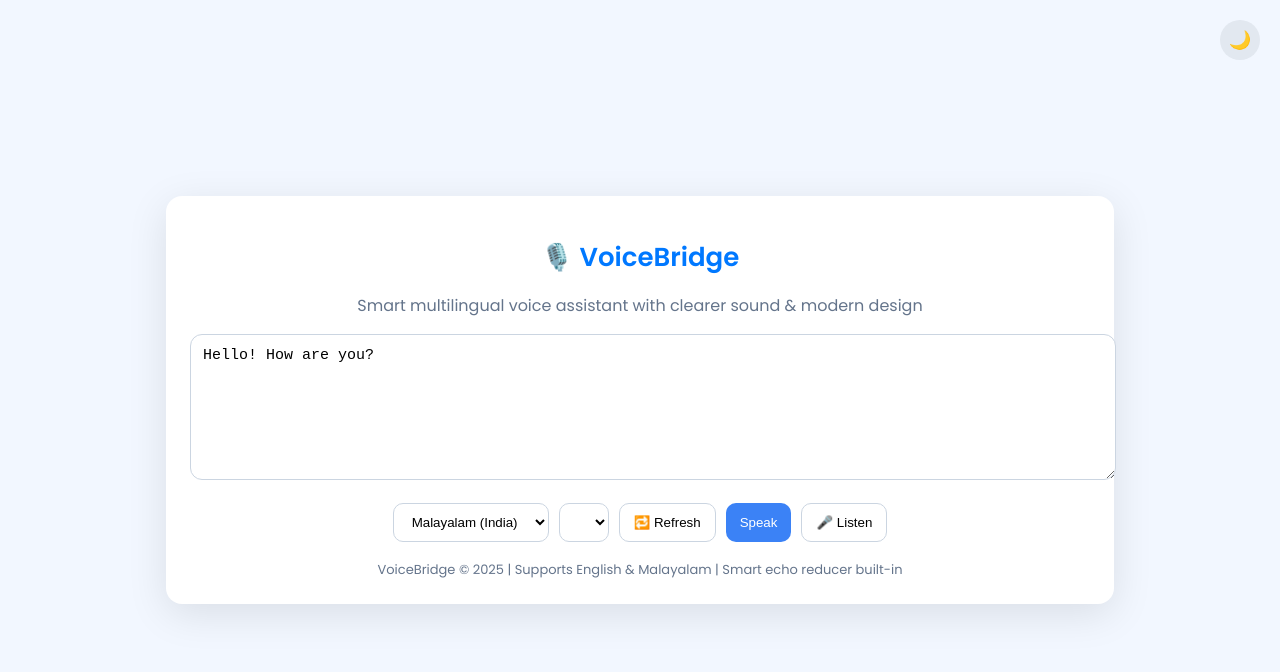
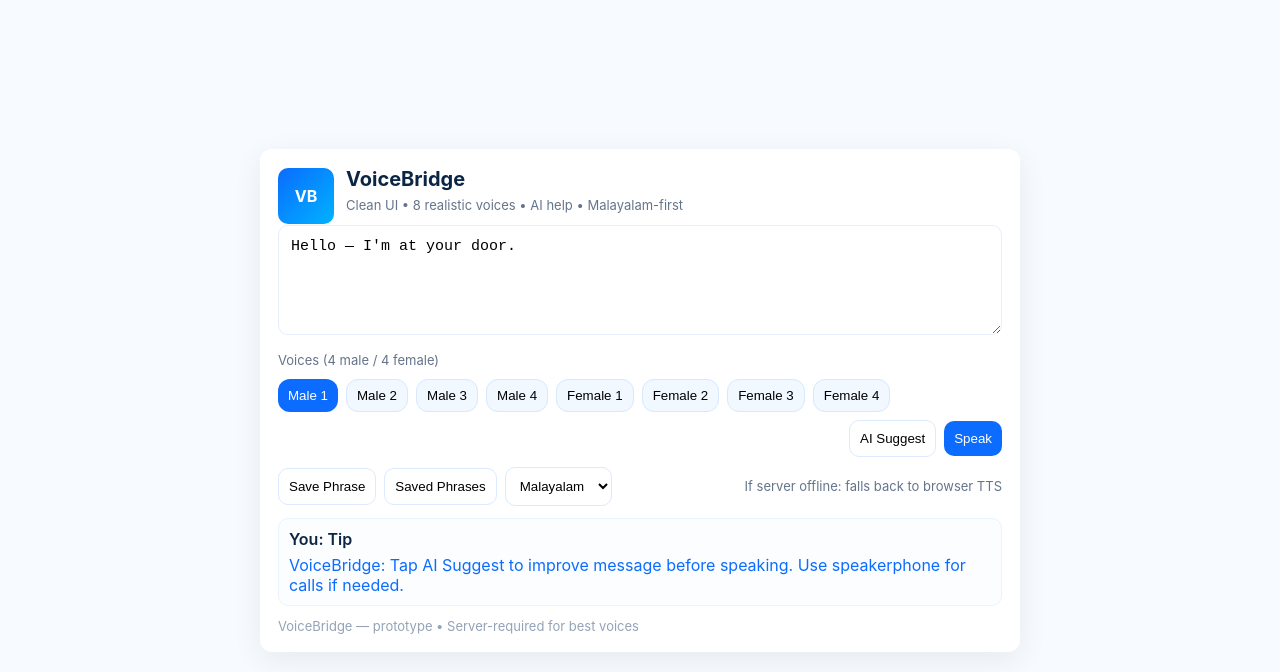
Before and after one commit to adhil010101/voice-bridge-public, a plain HTML site: page index.html in a window 1280 px wide. Drawn offline with Linux system fonts and the light colour scheme.

Commit message:
Refactor index.html for improved UI and accessibility
Updated the UI and styles for the VoiceBridge application, simplifying the layout and improving accessibility features.

```diff
--- a/index.html
+++ b/index.html
@@ -1,261 +1,219 @@
 <!doctype html>
 <html lang="en">
 <head>
-  <meta charset="utf-8" />
-  <meta name="viewport" content="width=device-width,initial-scale=1" />
-  <title>VoiceBridge — Smart Communication</title>
-  <link rel="preconnect" href="https://fonts.googleapis.com">
-  <link rel="preconnect" href="https://fonts.gstatic.com" crossorigin>
-  <link href="https://fonts.googleapis.com/css2?family=Poppins:wght@400;500;600&display=swap" rel="stylesheet">
+<meta charset="utf-8"/>
+<meta name="viewport" content="width=device-width,initial-scale=1"/>
+<title>VoiceBridge — Simple</title>
 <style>
-    :root {
-      --primary: #0078ff;
-      --bg-light: #f2f7ff;
-      --bg-dark: #0f172a;
-      --card: #ffffff;
-      --text-dark: #1e293b;
-      --text-light: #f8fafc;
-      --accent: #3b82f6;
-      font-family: 'Poppins', sans-serif;
-    }
-
-    body {
-      margin: 0;
-      background: var(--bg-light);
-      color: var(--text-dark);
-      display: flex;
-      align-items: center;
-      justify-content: center;
-      min-height: 100vh;
-      transition: background 0.3s, color 0.3s;
-    }
-
-    .container {
-      width: 100%;
-      max-width: 900px;
-      background: var(--card);
-      border-radius: 16px;
-      box-shadow: 0 10px 40px rgba(0,0,0,0.1);
-      padding: 24px;
-      text-align: center;
-    }
-
-    h1 {
-      margin-bottom: 8px;
-      font-size: 26px;
-      color: var(--primary);
-    }
-
-    p.desc {
-      color: #64748b;
-      margin-bottom: 16px;
-    }
-
-    textarea {
-      width: 100%;
-      min-height: 120px;
-      border-radius: 12px;
-      padding: 12px;
-      border: 1px solid #cbd5e1;
-      font-size: 15px;
-      resize: vertical;
-      outline: none;
-    }
-
-    .controls {
-      margin-top: 16px;
-      display: flex;
-      flex-wrap: wrap;
-      justify-content: center;
-      gap: 10px;
-    }
-
-    select, button {
-      padding: 10px 14px;
-      border-radius: 10px;
-      border: 1px solid #cbd5e1;
-      background: #fff;
-      font-weight: 500;
-      cursor: pointer;
-      transition: all 0.2s;
-    }
-
-    button.primary {
-      background: var(--accent);
-      color: white;
-      border: none;
-    }
-
-    button.primary:hover {
-      background: #2563eb;
-    }
-
-    .chip {
-      display: inline-block;
-      padding: 8px 14px;
-      border-radius: 20px;
-      background: #eff6ff;
-      border: 1px solid #bfdbfe;
-      margin: 4px;
-      cursor: pointer;
-      transition: 0.2s;
-    }
-
-    .chip:hover {
-      background: #dbeafe;
-    }
-
-    footer {
-      margin-top: 18px;
-      font-size: 13px;
-      color: #64748b;
-    }
-
-    .dark-mode {
-      background: var(--bg-dark);
-      color: var(--text-light);
-    }
-
-    .dark-mode .container {
-      background: #1e293b;
-    }
-
-    .dark-mode textarea, .dark-mode select, .dark-mode button {
-      background: #334155;
-      color: #f1f5f9;
-      border-color: #475569;
-    }
-
-    .dark-toggle {
-      position: absolute;
-      top: 20px;
-      right: 20px;
-      background: #e2e8f0;
-      border: none;
-      border-radius: 50%;
-      width: 40px;
-      height: 40px;
-      cursor: pointer;
-      font-size: 18px;
-      display: flex;
-      align-items: center;
-      justify-content: center;
-    }
-
-    .dark-mode .dark-toggle {
-      background: #475569;
-      color: #f8fafc;
-    }
+  :root{--accent:#0b6cff;--muted:#64748b;--card:#fff}
+  *{box-sizing:border-box} body{font-family:Inter,system-ui,Arial;margin:0;background:#f7fbff;color:#0b2545;display:flex;align-items:center;justify-content:center;min-height:100vh}
+  .app{width:100%;max-width:760px;background:var(--card);border-radius:12px;box-shadow:0 8px 30px rgba(2,6,23,0.07);padding:18px}
+  header{display:flex;align-items:center;gap:12px}
+  .logo{width:56px;height:56px;border-radius:10px;background:linear-gradient(135deg,var(--accent),#00b2ff);color:white;display:flex;align-items:center;justify-content:center;font-weight:700}
+  h1{margin:0;font-size:20px}
+  p.lead{margin:6px 0 12px;color:var(--muted);font-size:13px}
+  textarea{width:100%;min-height:110px;padding:12px;border-radius:10px;border:1px solid #e6eefc;resize:vertical;font-size:15px}
+  .row{display:flex;gap:8px;margin-top:10px;align-items:center;flex-wrap:wrap}
+  select,button,input{padding:10px;border-radius:10px;border:1px solid #dbeafe;background:#fff}
+  button.primary{background:var(--accent);color:#fff;border:0}
+  .voices{display:flex;gap:8px;flex-wrap:wrap;margin-top:10px}
+  .voice-chip{padding:8px 10px;border-radius:12px;background:#f1f8ff;border:1px solid #d6e9ff;cursor:pointer}
+  .voice-chip.active{background:var(--accent);color:#fff;border:0}
+  .history{margin-top:12px;border-radius:10px;padding:10px;background:#fbfdff;border:1px solid #eaf4ff;max-height:220px;overflow:auto}
+  .hist-user{color:#0b2545;font-weight:600}
+  .hist-assist{color:#0b6cff;margin-top:6px}
+  .small{font-size:13px;color:var(--muted)}
+  footer{margin-top:12px;font-size:13px;color:#94a3b8}
 </style>
 </head>
 <body>
-  <button class="dark-toggle" id="themeToggle">🌙</button>
-  <div class="container">
-    <h1>🎙️ VoiceBridge</h1>
-    <p class="desc">Smart multilingual voice assistant with clearer sound & modern design</p>
+  <div class="app" role="application" aria-label="VoiceBridge app">
+    <header>
+      <div class="logo">VB</div>
+      <div>
+        <h1>VoiceBridge</h1>
+        <p class="lead">Clean UI • 8 realistic voices • AI help • Malayalam-first</p>
+      </div>
+    </header>
 
-    <textarea id="text" placeholder="Type something to speak...">Hello! How are you?</textarea>
+    <textarea id="text" placeholder="Type message...">Hello — I'm at your door.</textarea>
 
-    <div class="controls">
-      <select id="lang"></select>
-      <select id="voice"></select>
-      <button id="refreshVoices">🔁 Refresh</button>
-      <button class="primary" id="speakBtn">Speak</button>
-      <button id="recordBtn">🎤 Listen</button>
+    <div class="row">
+      <div>
+        <label class="small">Voices (4 male / 4 female)</label>
+        <div class="voices" id="voices"></div>
       </div>
 
-    <div id="phrases"></div>
+      <div style="margin-left:auto;display:flex;gap:8px;align-items:center">
+        <button id="aiCorrectBtn">AI Suggest</button>
+        <button id="speakBtn" class="primary">Speak</button>
+      </div>
+    </div>
 
-    <footer>
-      VoiceBridge © 2025 | Supports English & Malayalam | Smart echo reducer built-in
-    </footer>
+    <div class="row" style="margin-top:10px">
+      <button id="saveBtn">Save Phrase</button>
+      <button id="playSavedBtn">Saved Phrases</button>
+      <select id="langSelect"><option value="ml-IN">Malayalam</option><option value="en-IN">English</option></select>
+      <div style="margin-left:auto" class="small">If server offline: falls back to browser TTS</div>
+    </div>
+
+    <div class="history" id="history" aria-live="polite"></div>
+
+    <footer>VoiceBridge — prototype • Server-required for best voices</footer>
   </div>
 
 <script>
-    // --- Initialization ---
-    const langSelect = document.getElementById('lang');
-    const voiceSelect = document.getElementById('voice');
+/* ---------- Configuration ---------- */
+/* These are placeholder voice IDs. Replace them with real voice IDs from ElevenLabs
+   (the server will use the real IDs). The frontend only needs short labels. */
+
+const PRESET_VOICES = [
+  { id: 'male_1', label: 'Male 1' },
+  { id: 'male_2', label: 'Male 2' },
+  { id: 'male_3', label: 'Male 3' },
+  { id: 'male_4', label: 'Male 4' },
+  { id: 'female_1', label: 'Female 1' },
+  { id: 'female_2', label: 'Female 2' },
+  { id: 'female_3', label: 'Female 3' },
+  { id: 'female_4', label: 'Female 4' }
+];
+let selectedVoice = PRESET_VOICES[0].id;
+
+/* ---------- DOM ---------- */
+const voicesWrap = document.getElementById('voices');
 const speakBtn = document.getElementById('speakBtn');
-    const refreshVoicesBtn = document.getElementById('refreshVoices');
 const textEl = document.getElementById('text');
-    const themeToggle = document.getElementById('themeToggle');
+const historyEl = document.getElementById('history');
+const aiCorrectBtn = document.getElementById('aiCorrectBtn');
+const langSelect = document.getElementById('langSelect');
 
-    const LANGS = [
-      ['en-IN','English (India)'],
-      ['ml-IN','Malayalam (India)'],
-      ['hi-IN','Hindi (India)'],
-    ];
-
-    LANGS.forEach(([code,label])=>{
-      const opt=document.createElement('option');
-      opt.value=code; opt.textContent=label;
-      langSelect.appendChild(opt);
-    });
-    langSelect.value='ml-IN';
-
-    let voices=[];
-    function loadVoices(){
-      voices=speechSynthesis.getVoices();
-      voiceSelect.innerHTML='';
-      voices.forEach((v,i)=>{
-        const o=document.createElement('option');
-        o.value=i; o.textContent=v.name+' ('+v.lang+')';
-        voiceSelect.appendChild(o);
+/* Render voice chips (max 8) */
+function renderVoices(){
+  voicesWrap.innerHTML = '';
+  PRESET_VOICES.forEach(v=>{
+    const b = document.createElement('button');
+    b.className = 'voice-chip' + (v.id===selectedVoice ? ' active' : '');
+    b.textContent = v.label;
+    b.onclick = ()=>{ selectedVoice = v.id; renderVoices(); };
+    voicesWrap.appendChild(b);
   });
 }
-    if('speechSynthesis' in window){
-      speechSynthesis.onvoiceschanged=loadVoices;
-      setTimeout(loadVoices,300);
+renderVoices();
+
+/* Save / history helpers */
+function addHistory(user, assistant){
+  const userDiv = document.createElement('div');
+  userDiv.innerHTML = `<div class="hist-user">You: ${escapeHtml(user)}</div>`;
+  historyEl.appendChild(userDiv);
+  if(assistant){
+    const aDiv = document.createElement('div');
+    aDiv.className = 'hist-assist';
+    aDiv.innerHTML = `VoiceBridge: ${escapeHtml(assistant)}`;
+    historyEl.appendChild(aDiv);
+  }
+  historyEl.scrollTop = historyEl.scrollHeight;
+}
+function escapeHtml(s){ return s.replace(/&/g,'&amp;').replace(/</g,'&lt;').replace(/>/g,'&gt;'); }
+
+/* ---------- AI Suggest (calls /api/ai-correct) ---------- */
+aiCorrectBtn.onclick = async ()=>{
+  const txt = textEl.value.trim();
+  if(!txt){ alert('Type something first'); return; }
+  addHistory(txt, '—');
+  try{
+    const res = await fetch('/api/ai-correct', {
+      method:'POST',
+      headers:{'Content-Type':'application/json'},
+      body: JSON.stringify({ text: txt, lang: langSelect.value })
+    });
+    if(!res.ok) throw new Error('AI server error');
+    const data = await res.json();
+    textEl.value = data.corrected || txt;
+    // update last assistant text
+    const last = historyEl.querySelector('.hist-assist:last-child');
+    if(last) last.textContent = 'VoiceBridge: ' + (data.corrected || txt);
+  }catch(err){
+    // fallback: simple lightweight correction locally
+    const corrected = offlineCorrect(txt);
+    textEl.value = corrected;
+    const last = historyEl.querySelector('.hist-assist:last-child');
+    if(last) last.textContent = 'VoiceBridge: ' + corrected + ' (local)';
+  }
+};
+
+/* small offline correction fallback */
+function offlineCorrect(s){
+  s = s.replace(/\s+/g,' ').trim();
+  if(/^[A-Za-z]/.test(s)){ s = s.charAt(0).toUpperCase() + s.slice(1); if(!/[.?!]$/.test(s)) s+='.'; }
+  return s;
 }
 
-    function speakText(text){
-      speechSynthesis.cancel();
-      const utter=new SpeechSynthesisUtterance(text);
-      const selLang=langSelect.value;
-      utter.lang=selLang;
-      utter.rate=1;
-      utter.pitch=1;
-      // attempt to use cleaner voices
-      const vIndex=voiceSelect.value;
-      if(voices[vIndex]) utter.voice=voices[vIndex];
-      // reduce echo by short pause and adjust volume
-      utter.volume=0.9;
-      speechSynthesis.speak(utter);
+/* ---------- Speak: primary flow ----------
+   1) try server /api/tts (server calls ElevenLabs and returns audio)
+   2) if server fails, fallback to browser speechSynthesis
+*/
+speakBtn.onclick = async ()=>{
+  const txt = textEl.value.trim();
+  if(!txt){ alert('Type something'); return; }
+  addHistory(txt);
+  // try server tts
+  try{
+    const resp = await fetch('/api/tts', {
+      method:'POST',
+      headers:{'Content-Type':'application/json'},
+      body: JSON.stringify({ text: txt, voice: selectedVoice, lang: langSelect.value })
+    });
+    if(!resp.ok) throw new Error('TTS server failed');
+    // response is audio/mpeg
+    const blob = await resp.blob();
+    const url = URL.createObjectURL(blob);
+    await playAudioUrl(url);
+    addHistory('', '(played with server voice)');
+    URL.revokeObjectURL(url);
+    return;
+  }catch(e){
+    // fallback to browser TTS
+    console.warn('Server TTS failed, falling back to browser TTS', e);
+    browserSpeak(txt, langSelect.value);
+    addHistory('', '(played with browser TTS)');
+  }
+};
+
+function playAudioUrl(url){
+  return new Promise((resolve, reject) => {
+    const a = new Audio(url);
+    a.onended = ()=> resolve();
+    a.onerror = (err)=> reject(err);
+    a.play().catch(reject);
+  });
 }
 
-    speakBtn.onclick=()=>{
-      const text=textEl.value.trim();
-      if(!text)return alert('Type something first!');
-      speakText(text);
+/* browser fallback */
+function browserSpeak(text, lang){
+  if(!('speechSynthesis' in window)){ alert('No TTS available'); return; }
+  speechSynthesis.cancel();
+  const u = new SpeechSynthesisUtterance(text);
+  u.lang = lang || 'en-IN';
+  u.rate = 1.0; u.pitch = 1.0; u.volume = 0.95;
+  speechSynthesis.speak(u);
 }
 
-    refreshVoicesBtn.onclick=loadVoices;
+/* ---------- Saved phrases (simple localStorage UI) ---------- */
+document.getElementById('saveBtn').onclick = ()=>{
+  const t = textEl.value.trim(); if(!t) return alert('Type something');
+  const arr = JSON.parse(localStorage.getItem('vb_saved')||'[]'); arr.unshift(t); localStorage.setItem('vb_saved', JSON.stringify(arr.slice(0,30)));
+  alert('Saved');
+};
+document.getElementById('playSavedBtn').onclick = ()=>{
+  const arr = JSON.parse(localStorage.getItem('vb_saved')||'[]'); if(!arr.length) return alert('No saved phrases');
+  const pick = prompt('Saved phrases:\\n' + arr.map((v,i)=> (i+1)+'. '+v).join('\\n') + '\\n\\nEnter number to play:');
+  const n = parseInt(pick); if(isNaN(n) || n<1 || n>arr.length) return;
+  textEl.value = arr[n-1]; speakBtn.click();
+};
 
-    // Speech Recognition
-    const recordBtn=document.getElementById('recordBtn');
-    let recognizing=false; let recognition;
-    if('webkitSpeechRecognition' in window){
-      recognition=new webkitSpeechRecognition();
-      recognition.lang='ml-IN';
-      recognition.continuous=false;
-      recognition.interimResults=false;
-      recognition.onresult=(e)=>{
-        textEl.value=e.results[0][0].transcript;
-      };
-      recognition.onend=()=>{recognizing=false;recordBtn.textContent='🎤 Listen';};
-    }
+/* ---------- init ---------- */
+addHistory('Tip','Tap AI Suggest to improve message before speaking. Use speakerphone for calls if needed.');
 
-    recordBtn.onclick=()=>{
-      if(!recognition)return alert('Speech recognition not supported on this browser');
-      if(!recognizing){recognition.start();recognizing=true;recordBtn.textContent='🛑 Stop';}
-      else{recognition.stop();recognizing=false;recordBtn.textContent='🎤 Listen';}
-    }
-
-    // Theme toggle
-    themeToggle.onclick=()=>{
-      document.body.classList.toggle('dark-mode');
-      themeToggle.textContent=document.body.classList.contains('dark-mode')?'☀️':'🌙';
-    }
 </script>
 </body>
 </html>
```
Lines whose indentation alone changed are shown as unchanged.
